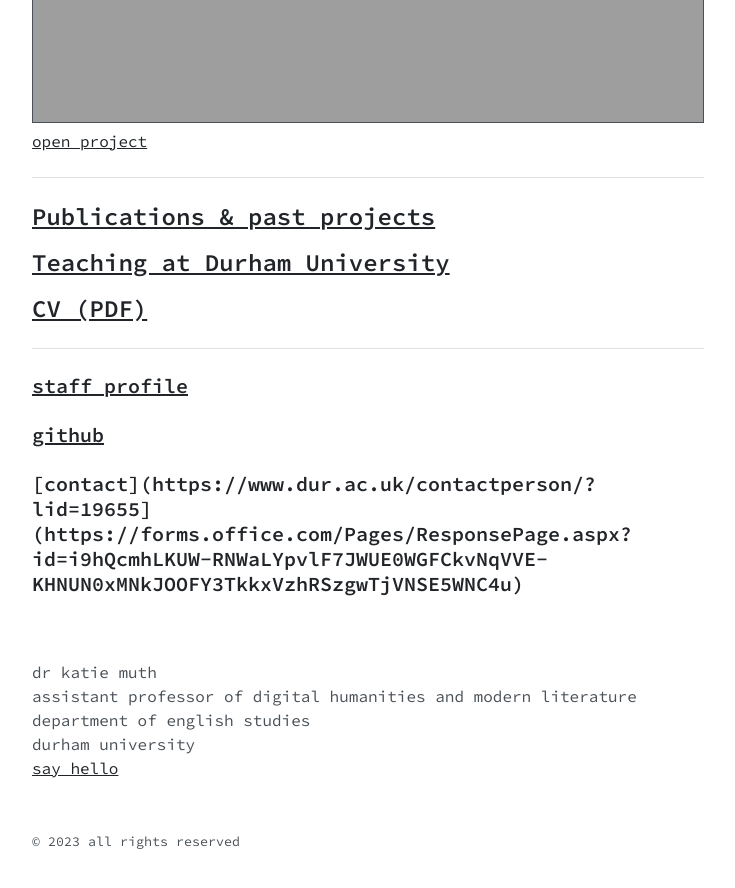
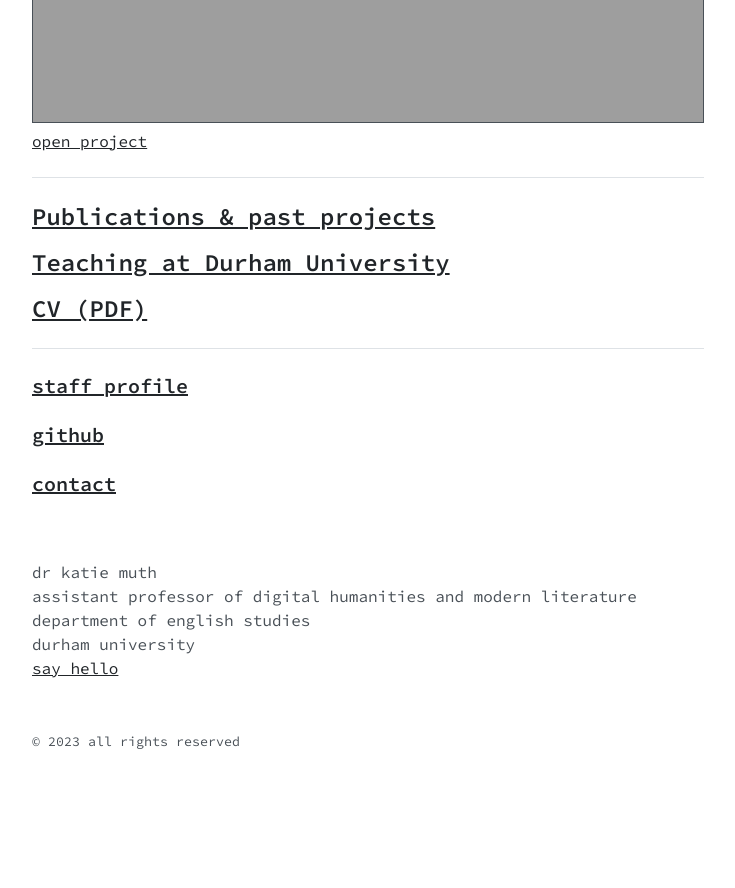
Before and after one commit to krmuth/krmuth.github.io, a Jekyll site: the page built from index.md, in a window 1280 px wide and 900 px high, scrolled down 1734 px. Shown: the top 888 px of the window, without its empty margins (272-1007 px from the left). Built offline with Jekyll 4.4.1, drawn with Linux system fonts in a browser that asks for light colours; after the commit the page ends 2534 px from its top, so only the background shows below that; some of the changed lines change nothing that is shown.

Commit message:
Update index.md

```diff
--- a/index.md
+++ b/index.md
@@ -40,4 +40,4 @@ Interactive 'digital deformations' centered on and around Thomas Pynchon's 1973
 
 ### [staff profile](https://www.durham.ac.uk/staff/katie-muth/)
 ### [github](https://github.com/krmuth)
-### [contact](https://www.dur.ac.uk/contactperson/?lid=19655](https://forms.office.com/Pages/ResponsePage.aspx?id=i9hQcmhLKUW-RNWaLYpvlF7JWUE0WGFCkvNqVVE-KHNUN0xMNkJOOFY3TkkxVzhRSzgwTjVNSE5WNC4u)
+### [contact](https://forms.office.com/Pages/ResponsePage.aspx?id=i9hQcmhLKUW-RNWaLYpvlF7JWUE0WGFCkvNqVVE-KHNUN0xMNkJOOFY3TkkxVzhRSzgwTjVNSE5WNC4u)
```
